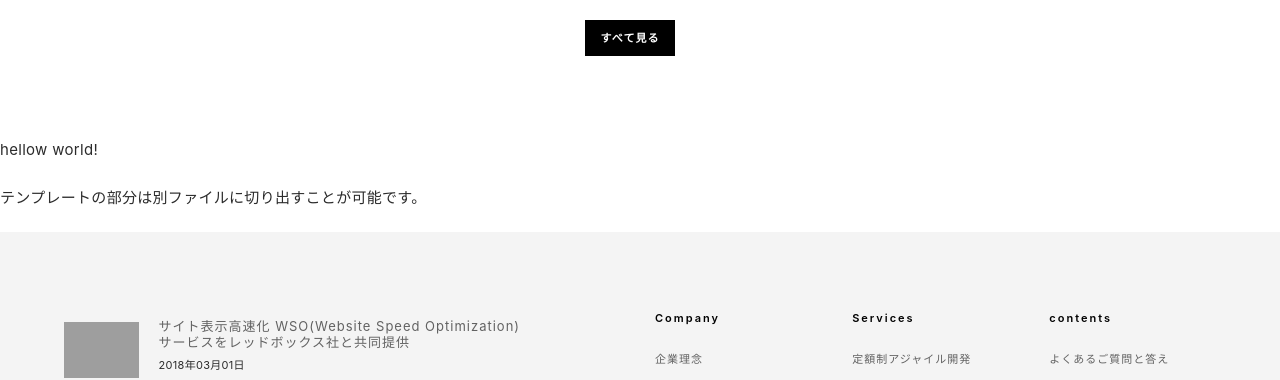
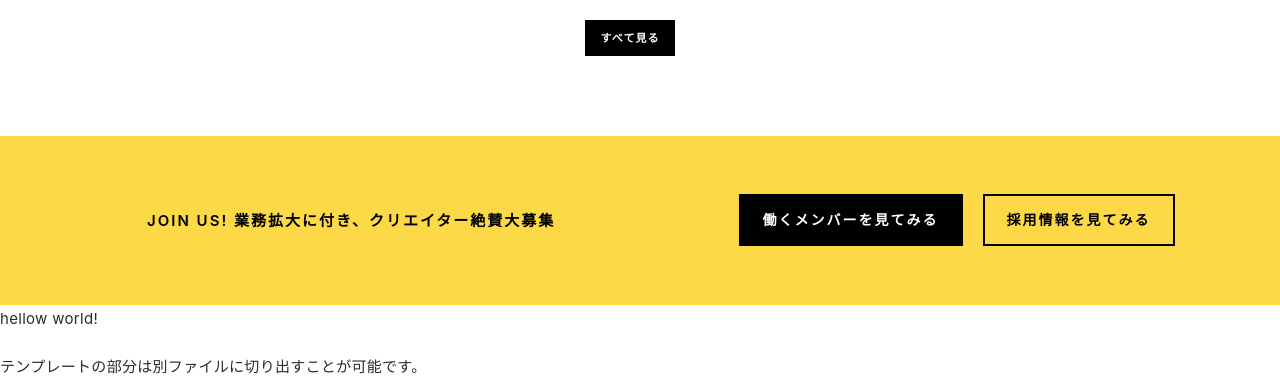
Before and after one commit to makura3/Vue-test-corporate, a Nuxt app: page / in a window 1280 px wide. Shown: the part 1400-1780 px from the top of the page. Built offline with nearby package versions, Linux system fonts and the light colour scheme; grey boxes are pictures that could not be loaded; a web font is replaced by a local one.

Commit message:
Add section

```diff
--- a/src/pages/index.vue
+++ b/src/pages/index.vue
@@ -2,6 +2,25 @@
   <div>
     <WideImage />
     <defaultWhitePanel />
+    <section class="bg-fast-yellow no-padding wow fadeInUp animated">
+      <div class="container">
+        <div class="row padding-five sm-text-center">
+          <div class="col-md-1">
+            <i class="medium-icon black-text no-margin icon-happy"></i>
+          </div>
+          <div class="col-md-6 no-padding">
+            <span class="text-med text-uppercase letter-spacing-2 margin-two black-text font-weight-600 xs-margin-top-six xs-margin-bottom-six display-block">
+            JOIN US! 業務拡大に付き、クリエイター絶賛大募集 </span>
+          </div>
+          <div class="col-md-5 no-padding">
+            <a class="highlight-button-dark btn btn-medium button xs-margin-bottom-five xs-no-margin-right" href="https://spice-factory.co.jp/member/">
+            働くメンバーを見てみる </a>
+            <a class="highlight-button btn btn-medium button xs-margin-bottom-five xs-no-margin-right" href="https://spice-factory.co.jp/recruit/">
+            採用情報を見てみる </a>
+          </div>
+        </div>
+      </div>
+    </section>
     <p>{{ text }} world!</p>
     <p>テンプレートの部分は別ファイルに切り出すことが可能です。</p>
   </div>
```
